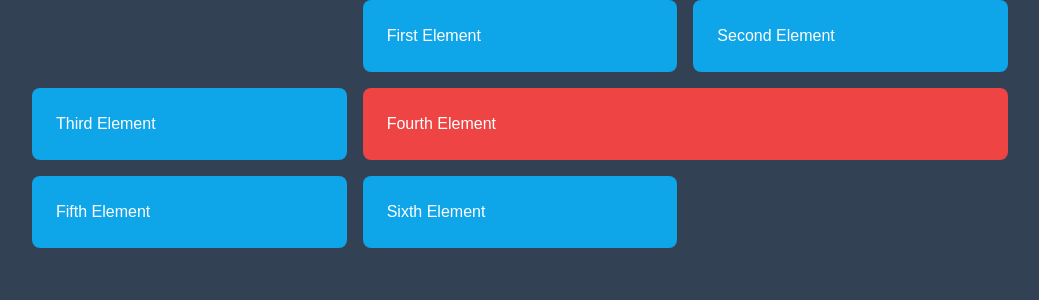
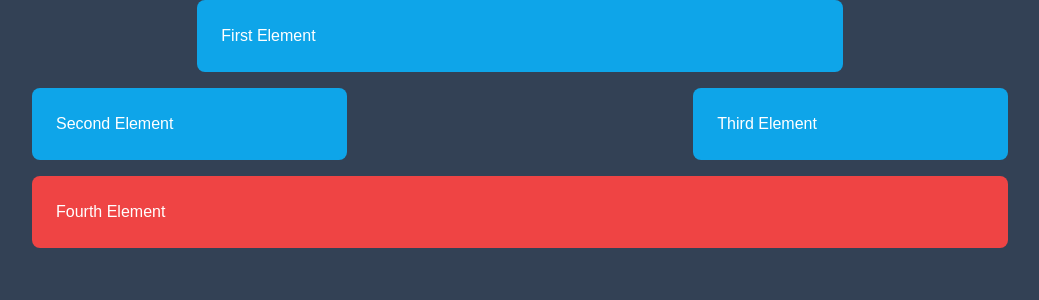
Before and after one commit to Yash-EnactOn/Tailwind-CSS, a Next.js app: page / in a window 1280 px wide. Shown: the top 300 px of the page, without its empty margins (120-1159 px from the left). Built offline with nearby package versions, Linux system fonts and the light colour scheme; a web font is replaced by a local one.

Commit message:
learned col-start col-span

```diff
--- a/app/page.tsx
+++ b/app/page.tsx
@@ -107,7 +107,7 @@ export default function Home() {
         </div>
       </div> */}
 
-      <div className="h-screen text-white bg-slate-700 Parent">
+      {/* <div className="h-screen text-white bg-slate-700 Parent">
         <div className="container mx-auto">
           <div className="grid gap-4 md:grid-cols-2 lg:grid-cols-3">
             <div className="p-6 rounded-lg bg-sky-500 col-start-2">First Element</div>
@@ -118,6 +118,17 @@ export default function Home() {
             <div className="p-6 rounded-lg bg-sky-500">Sixth Element</div>
           </div>
         </div>
+      </div> */}
+
+      <div className="h-screen text-white bg-slate-700 Parent">
+        <div className="container mx-auto">
+          <div className="grid grid-cols-6 gap-4">
+            <div className="p-6 rounded-lg bg-sky-500 col-start-2 col-span-4">First Element</div>
+            <div className="p-6 rounded-lg bg-sky-500 col-start-1 col-end-3">Second Element</div>
+            <div className="p-6 rounded-lg bg-sky-500 col-span-2 col-end-7">Third Element</div>
+            <div className="p-6 rounded-lg bg-red-500 col-start-1 col-end-7">Fourth Element</div>
+          </div>
+        </div>
       </div>
 
 
```
